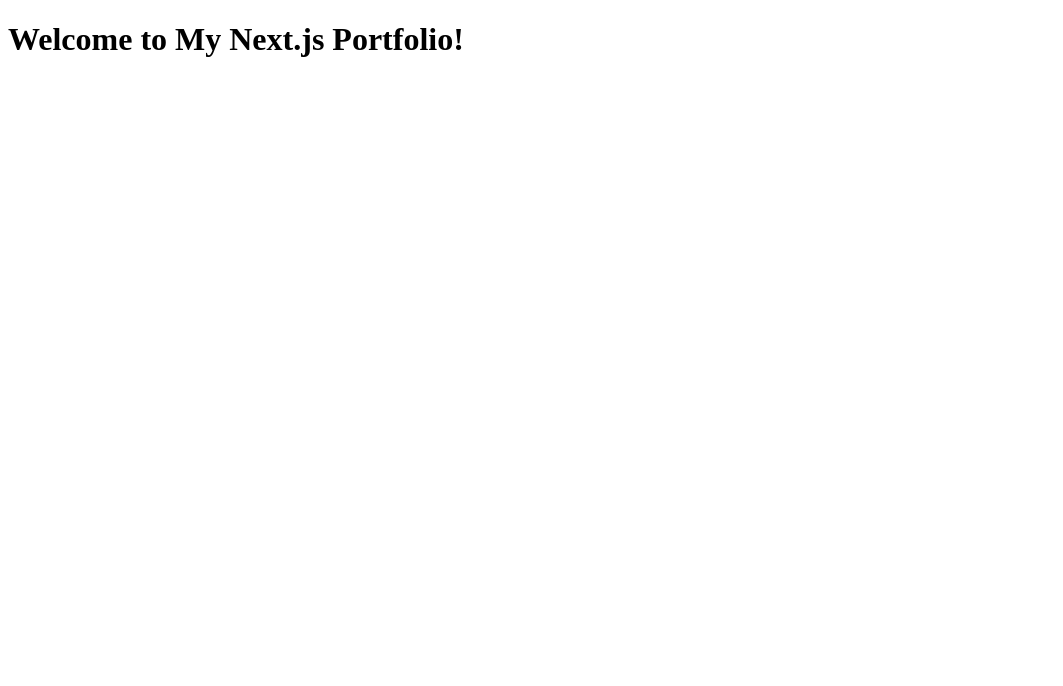
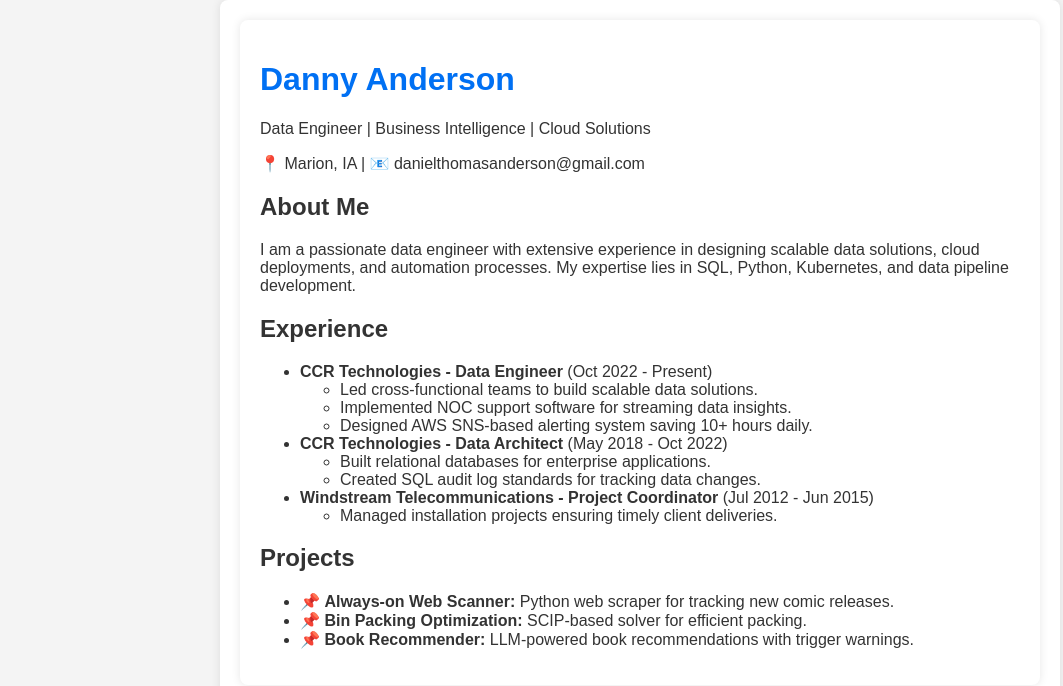
Before and after one commit to gaandus/portfolio, a Next.js app: page / in a window 1280 px wide. Shown: the top 686 px of the page, without its empty margins (0-1063 px from the left). Built offline with nearby package versions, Linux system fonts and the light colour scheme.

Commit message:
Updated portfolio with styling and layout fixes

```diff
--- /dev/null
+++ b/app/layout.js
@@ -0,0 +1,11 @@
+import '../styles/globals.css';
+
+export default function RootLayout({ children }) {
+  return (
+    <html lang="en">
+      <body>
+        <div className="container">{children}</div>
+      </body>
+    </html>
+  );
+}
--- a/app/page.js
+++ b/app/page.js
@@ -1,3 +1,45 @@
 export default function Home() {
-  return <h1>Welcome to My Next.js Portfolio!</h1>;
+  return (
+    <div className="container">
+      <h1>Danny Anderson</h1>
+      <p>Data Engineer | Business Intelligence | Cloud Solutions</p>
+      <p>📍 Marion, IA | 📧 danielthomasanderson@gmail.com</p>
+      <h2>About Me</h2>
+      <p>
+        I am a passionate data engineer with extensive experience in designing
+        scalable data solutions, cloud deployments, and automation processes.
+        My expertise lies in SQL, Python, Kubernetes, and data pipeline development.
+      </p>
+      <h2>Experience</h2>
+      <ul>
+        <li>
+          <strong>CCR Technologies - Data Engineer</strong> (Oct 2022 - Present)
+          <ul>
+            <li>Led cross-functional teams to build scalable data solutions.</li>
+            <li>Implemented NOC support software for streaming data insights.</li>
+            <li>Designed AWS SNS-based alerting system saving 10+ hours daily.</li>
+          </ul>
+        </li>
+        <li>
+          <strong>CCR Technologies - Data Architect</strong> (May 2018 - Oct 2022)
+          <ul>
+            <li>Built relational databases for enterprise applications.</li>
+            <li>Created SQL audit log standards for tracking data changes.</li>
+          </ul>
+        </li>
+        <li>
+          <strong>Windstream Telecommunications - Project Coordinator</strong> (Jul 2012 - Jun 2015)
+          <ul>
+            <li>Managed installation projects ensuring timely client deliveries.</li>
+          </ul>
+        </li>
+      </ul>
+      <h2>Projects</h2>
+      <ul>
+        <li>📌 <strong>Always-on Web Scanner:</strong> Python web scraper for tracking new comic releases.</li>
+        <li>📌 <strong>Bin Packing Optimization:</strong> SCIP-based solver for efficient packing.</li>
+        <li>📌 <strong>Book Recommender:</strong> LLM-powered book recommendations with trigger warnings.</li>
+      </ul>
+    </div>
+  );
 }
--- /dev/null
+++ b/styles/globals.css
@@ -0,0 +1,18 @@
+body {
+    font-family: Arial, sans-serif;
+    margin: 0;
+    padding: 0;
+    background-color: #f4f4f4;
+    color: #333;
+}
+h1 {
+    color: #0070f3;
+}
+.container {
+    max-width: 800px;
+    margin: auto;
+    padding: 20px;
+    background: white;
+    border-radius: 8px;
+    box-shadow: 0 0 10px rgba(0, 0, 0, 0.1);
+}
```
